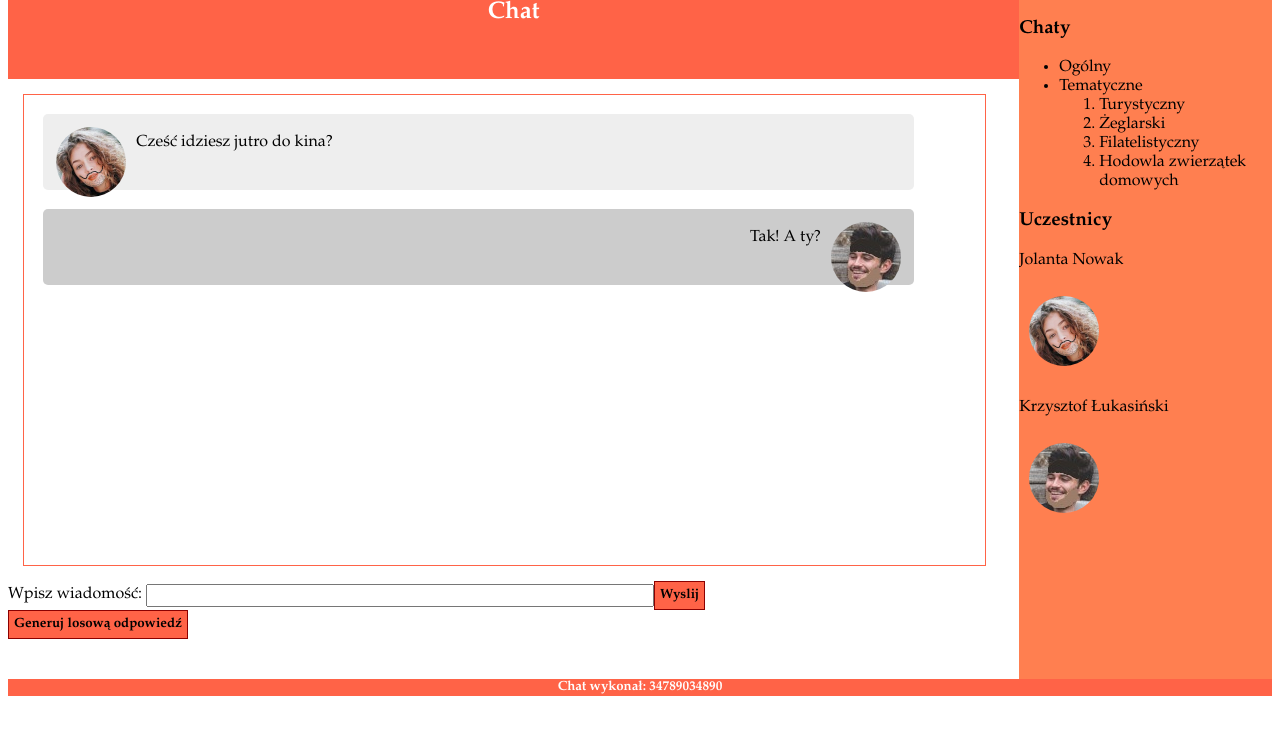
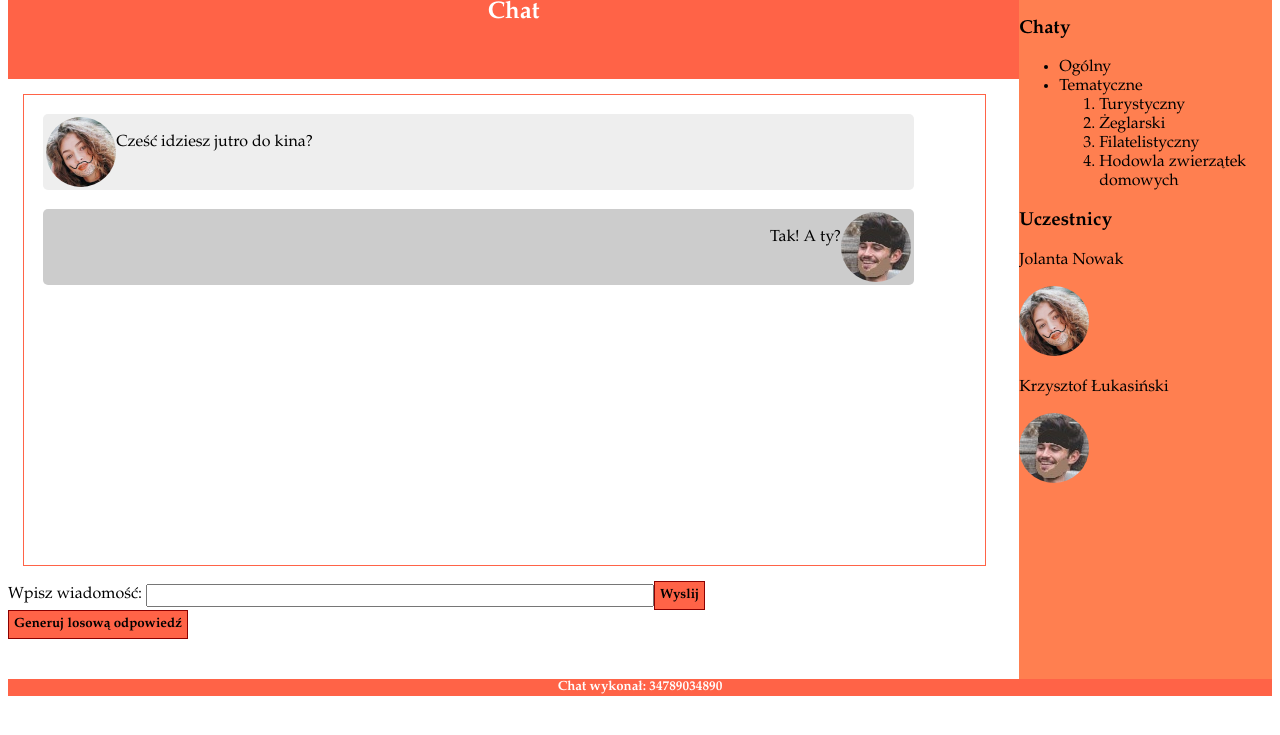
Before and after one commit to Nexenek/DanutkasGitRepo, a PHP site: page /chat.html in a window 1280 px wide. Shown: the part 21-756 px from the top of the page. Run offline with PHP 8.4, Linux system fonts and the light colour scheme.

Commit message:
kursy komputerowe

```diff
--- a/code/aplikacje/Chat/script.js
+++ b/code/aplikacje/Chat/script.js
@@ -65,4 +65,7 @@ function generuj() {
     // Wpierdzielamy div'a do div'a bloku chatu
     var chatContainer = document.getElementById("blok-chatu");
     chatContainer.appendChild(nowaWiadomosc);
+
+    // Scrolluj do dołu
+    chatContainer.scrollTop = chatContainer.scrollHeight;
 }
--- a/code/aplikacje/Chat/styl.css
+++ b/code/aplikacje/Chat/styl.css
@@ -33,7 +33,6 @@ footer {
 
 img {
     border-radius: 50%;
-    padding: 10px 10px;
 }
 
 #blok-chatu {
```
